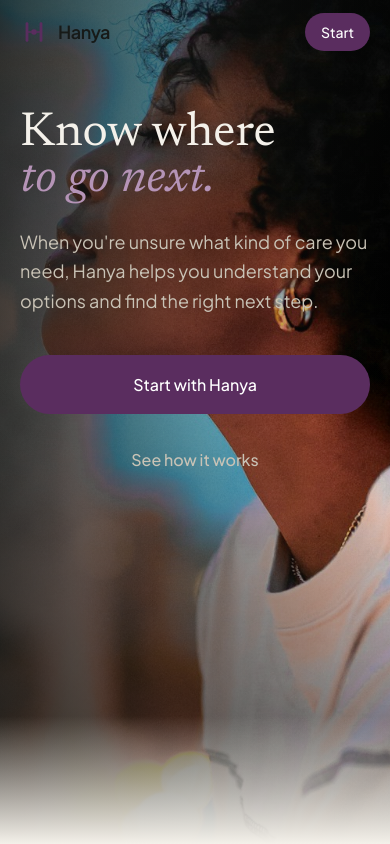
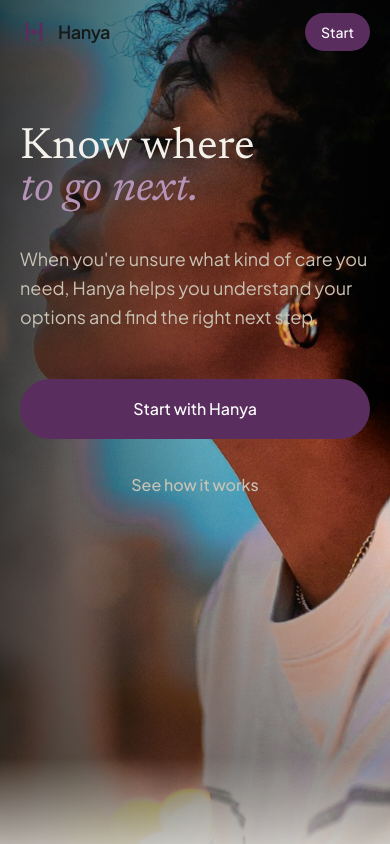
Before and after one commit to Malikversuslife/ai-healthcare-navigator, a React (Vite) app: page / in a window 390 px wide. Shown: the top 844 px of the page. Built offline with nearby package versions, Linux system fonts and the light colour scheme.

Commit message:
polish: Hanya final art direction — photography, hero breathing room, pathway scale, mobile crops

```diff
--- a/src/features/marketing/sections/BrandMomentSection.tsx
+++ b/src/features/marketing/sections/BrandMomentSection.tsx
@@ -7,44 +7,44 @@ export default function BrandMomentSection() {
           <span className="italic text-aubergine-300">to direction.</span>
         </h2>
 
-        {/* Dramatically scaled waypoint system — spans most of viewport width */}
-        <div className="relative max-w-5xl mx-auto px-4">
+        {/* Dramatically enlarged pathway — spans most of viewport width */}
+        <div className="relative max-w-6xl mx-auto px-4">
           <svg
-            viewBox="0 0 900 80"
+            viewBox="0 0 1100 100"
             fill="none"
             xmlns="http://www.w3.org/2000/svg"
             className="w-full"
             aria-hidden="true"
           >
-            {/* Connecting lines */}
-            <line x1="100" y1="30" x2="350" y2="30" stroke="#5A2D5F" strokeWidth="2" strokeLinecap="round" />
-            <line x1="350" y1="30" x2="600" y2="30" stroke="#5A2D5F" strokeWidth="2" strokeLinecap="round" />
-            <line x1="600" y1="30" x2="800" y2="30" stroke="#3D3D3D" strokeWidth="1.5" strokeLinecap="round" strokeDasharray="6 4" />
+            {/* Connecting lines — elegant, restrained */}
+            <line x1="100" y1="40" x2="400" y2="40" stroke="#5A2D5F" strokeWidth="1.5" strokeLinecap="round" />
+            <line x1="400" y1="40" x2="700" y2="40" stroke="#5A2D5F" strokeWidth="1.5" strokeLinecap="round" />
+            <line x1="700" y1="40" x2="1000" y2="40" stroke="#3D3D3D" strokeWidth="1" strokeLinecap="round" strokeDasharray="6 4" />
 
             {/* Waypoint 1 — Uncertainty (active) */}
-            <circle cx="100" cy="30" r="10" fill="#5A2D5F" />
-            <circle cx="100" cy="30" r="16" fill="none" stroke="#5A2D5F" strokeWidth="1" opacity="0.3" />
-            <text x="100" y="65" textAnchor="middle" fill="#F4F1EA" fontSize="13" fontFamily="Plus Jakarta Sans, system-ui, sans-serif" fontWeight="500">
+            <circle cx="100" cy="40" r="12" fill="#5A2D5F" />
+            <circle cx="100" cy="40" r="20" fill="none" stroke="#5A2D5F" strokeWidth="1" opacity="0.25" />
+            <text x="100" y="80" textAnchor="middle" fill="#F4F1EA" fontSize="14" fontFamily="Plus Jakarta Sans, system-ui, sans-serif" fontWeight="500">
               Uncertainty
             </text>
 
             {/* Waypoint 2 — Understand (active) */}
-            <circle cx="350" cy="30" r="10" fill="#5A2D5F" />
-            <circle cx="350" cy="30" r="16" fill="none" stroke="#5A2D5F" strokeWidth="1" opacity="0.3" />
-            <text x="350" y="65" textAnchor="middle" fill="#F4F1EA" fontSize="13" fontFamily="Plus Jakarta Sans, system-ui, sans-serif" fontWeight="500">
+            <circle cx="400" cy="40" r="12" fill="#5A2D5F" />
+            <circle cx="400" cy="40" r="20" fill="none" stroke="#5A2D5F" strokeWidth="1" opacity="0.25" />
+            <text x="400" y="80" textAnchor="middle" fill="#F4F1EA" fontSize="14" fontFamily="Plus Jakarta Sans, system-ui, sans-serif" fontWeight="500">
               Understand
             </text>
 
             {/* Waypoint 3 — Next step (active) */}
-            <circle cx="600" cy="30" r="10" fill="#5A2D5F" />
-            <circle cx="600" cy="30" r="16" fill="none" stroke="#5A2D5F" strokeWidth="1" opacity="0.3" />
-            <text x="600" y="65" textAnchor="middle" fill="#F4F1EA" fontSize="13" fontFamily="Plus Jakarta Sans, system-ui, sans-serif" fontWeight="500">
+            <circle cx="700" cy="40" r="12" fill="#5A2D5F" />
+            <circle cx="700" cy="40" r="20" fill="none" stroke="#5A2D5F" strokeWidth="1" opacity="0.25" />
+            <text x="700" y="80" textAnchor="middle" fill="#F4F1EA" fontSize="14" fontFamily="Plus Jakarta Sans, system-ui, sans-serif" fontWeight="500">
               Next step
             </text>
 
             {/* Waypoint 4 — Care (dimmed) */}
-            <circle cx="800" cy="30" r="8" fill="#3D3D3D" />
-            <text x="800" y="65" textAnchor="middle" fill="#6B6B6B" fontSize="13" fontFamily="Plus Jakarta Sans, system-ui, sans-serif" fontWeight="400">
+            <circle cx="1000" cy="40" r="10" fill="#3D3D3D" />
+            <text x="1000" y="80" textAnchor="middle" fill="#6B6B6B" fontSize="14" fontFamily="Plus Jakarta Sans, system-ui, sans-serif" fontWeight="400">
               Care
             </text>
           </svg>
--- a/src/features/marketing/sections/ClosingSection.tsx
+++ b/src/features/marketing/sections/ClosingSection.tsx
@@ -3,12 +3,12 @@ import { Link } from 'react-router-dom'
 export default function ClosingSection() {
   return (
     <section className="relative min-h-[90vh] flex items-center justify-center overflow-hidden">
-      {/* Full-bleed photography — evening/golden hour */}
+      {/* Full-bleed photography — West African route/path, intentional crop */}
       <div className="absolute inset-0">
         <img
           src="/images/closing.jpg"
           alt=""
-          className="w-full h-full object-cover object-center"
+          className="w-full h-full object-cover object-[center_40%] sm:object-center photo-warm"
         />
         {/* Overlay for text contrast — warm evening feel */}
         <div className="absolute inset-0 bg-gradient-to-t from-ink-900/80 via-ink-900/30 to-ink-900/20" />
--- a/src/features/marketing/sections/HeroSection.tsx
+++ b/src/features/marketing/sections/HeroSection.tsx
@@ -2,29 +2,29 @@ import { Link } from 'react-router-dom'
 
 export default function HeroSection() {
   return (
-    <section className="relative min-h-screen flex flex-col overflow-hidden">
-      {/* Full-bleed photography */}
+    <section className="relative min-h-[105vh] lg:min-h-[110vh] flex flex-col overflow-hidden">
+      {/* Full-bleed photography — intentional crop for mobile */}
       <div className="absolute inset-0">
         <img
           src="/images/hero.jpg"
           alt=""
-          className="w-full h-full object-cover object-center"
+          className="w-full h-full object-cover object-[center_30%] sm:object-center photo-warm"
         />
-        {/* Subtle overlay for text contrast — not opaque, photograph remains visible */}
-        <div className="absolute inset-0 bg-gradient-to-r from-ink-900/80 via-ink-900/40 to-transparent" />
-        <div className="absolute inset-0 bg-gradient-to-t from-ink-900/60 via-transparent to-ink-900/20" />
+        {/* Subtle overlay for text contrast — photograph remains visible */}
+        <div className="absolute inset-0 bg-gradient-to-r from-ink-900/75 via-ink-900/30 to-transparent" />
+        <div className="absolute inset-0 bg-gradient-to-t from-ink-900/50 via-transparent to-ink-900/10" />
       </div>
 
-      {/* Content — integrated composition, not stacked */}
-      <div className="relative z-10 flex-1 flex flex-col section-container pt-28 sm:pt-32 pb-16">
-        <div className="flex-1 flex flex-col lg:flex-row items-start lg:items-center gap-8 lg:gap-16">
-          {/* Left: Headline + CTA */}
+      {/* Content — integrated composition */}
+      <div className="relative z-10 flex-1 flex flex-col section-container pt-32 sm:pt-36 lg:pt-40 pb-20 lg:pb-24">
+        <div className="flex-1 flex flex-col lg:flex-row items-start lg:items-center gap-10 lg:gap-20">
+          {/* Left: Headline + CTA — slightly reduced headline scale */}
           <div className="flex-1 max-w-2xl">
-            <h1 className="font-display text-hero text-bone-100 mb-6 text-balance leading-[0.95]">
+            <h1 className="font-display text-hero text-bone-100 mb-8 text-balance leading-[0.95]">
               Know where<br />
               <span className="italic text-aubergine-300">to go next.</span>
             </h1>
-            <p className="text-body-lg text-soft-stone-300 max-w-md mb-10 leading-relaxed">
+            <p className="text-body-lg text-soft-stone-300 max-w-md mb-12 leading-relaxed">
               When you're unsure what kind of care you need, Hanya helps you understand your options and find the right next step.
             </p>
             <div className="flex flex-col sm:flex-row gap-4">
@@ -44,7 +44,7 @@ export default function HeroSection() {
           </div>
 
           {/* Right: Floating product composition — conversation UI + context chips */}
-          <div className="flex-1 hidden lg:flex flex-col items-end gap-4 w-full max-w-lg">
+          <div className="flex-1 hidden lg:flex flex-col items-end gap-5 w-full max-w-lg">
             {/* Context chips — extremely restrained */}
             <div className="flex gap-3 mb-2">
               <div className="bg-ink-900/60 backdrop-blur-sm border border-soft-stone-100/10 rounded-full px-4 py-1.5 text-caption text-soft-stone-300">
--- a/src/features/marketing/sections/PhotoBreakSection.tsx
+++ b/src/features/marketing/sections/PhotoBreakSection.tsx
@@ -1,15 +1,15 @@
 export default function PhotoBreakSection() {
   return (
     <section className="relative min-h-[80vh] flex items-center justify-center overflow-hidden">
-      {/* Full-bleed photography — human moment */}
+      {/* Full-bleed photography — human moment, intentional crop */}
       <div className="absolute inset-0">
         <img
           src="/images/human-break.jpg"
           alt=""
-          className="w-full h-full object-cover object-center"
+          className="w-full h-full object-cover object-[center_25%] sm:object-center photo-warm"
         />
-        {/* Subtle overlay for text contrast */}
-        <div className="absolute inset-0 bg-ink-900/40" />
+        {/* Subtle overlay for text contrast — photograph remains dominant */}
+        <div className="absolute inset-0 bg-ink-900/35" />
       </div>
 
       {/* Content — minimal, quiet */}
--- a/src/index.css
+++ b/src/index.css
@@ -45,6 +45,10 @@
   .text-balance {
     text-wrap: balance;
   }
+
+  .photo-warm {
+    filter: saturate(1.05) contrast(1.02) brightness(0.98);
+  }
 }
 
 /* Scrollbar */
--- a/tailwind.config.js
+++ b/tailwind.config.js
@@ -64,7 +64,7 @@ export default {
         display: ['"Newsreader"', 'Georgia', '"Times New Roman"', 'serif'],
       },
       fontSize: {
-        'hero': ['clamp(3rem, 6vw, 5.5rem)', { lineHeight: '1.05', fontWeight: '400' }],
+        'hero': ['clamp(2.75rem, 5.5vw, 5rem)', { lineHeight: '1.05', fontWeight: '400' }],
         'display-xl': ['clamp(2.5rem, 5vw, 4.5rem)', { lineHeight: '1.1', fontWeight: '400' }],
         'display': ['clamp(2rem, 4vw, 3.5rem)', { lineHeight: '1.15', fontWeight: '400' }],
         'display-sm': ['clamp(1.5rem, 3vw, 2.5rem)', { lineHeight: '1.2', fontWeight: '400' }],
```
Also changed, not shown: public/images/closing.jpg, public/images/human-break.jpg.
